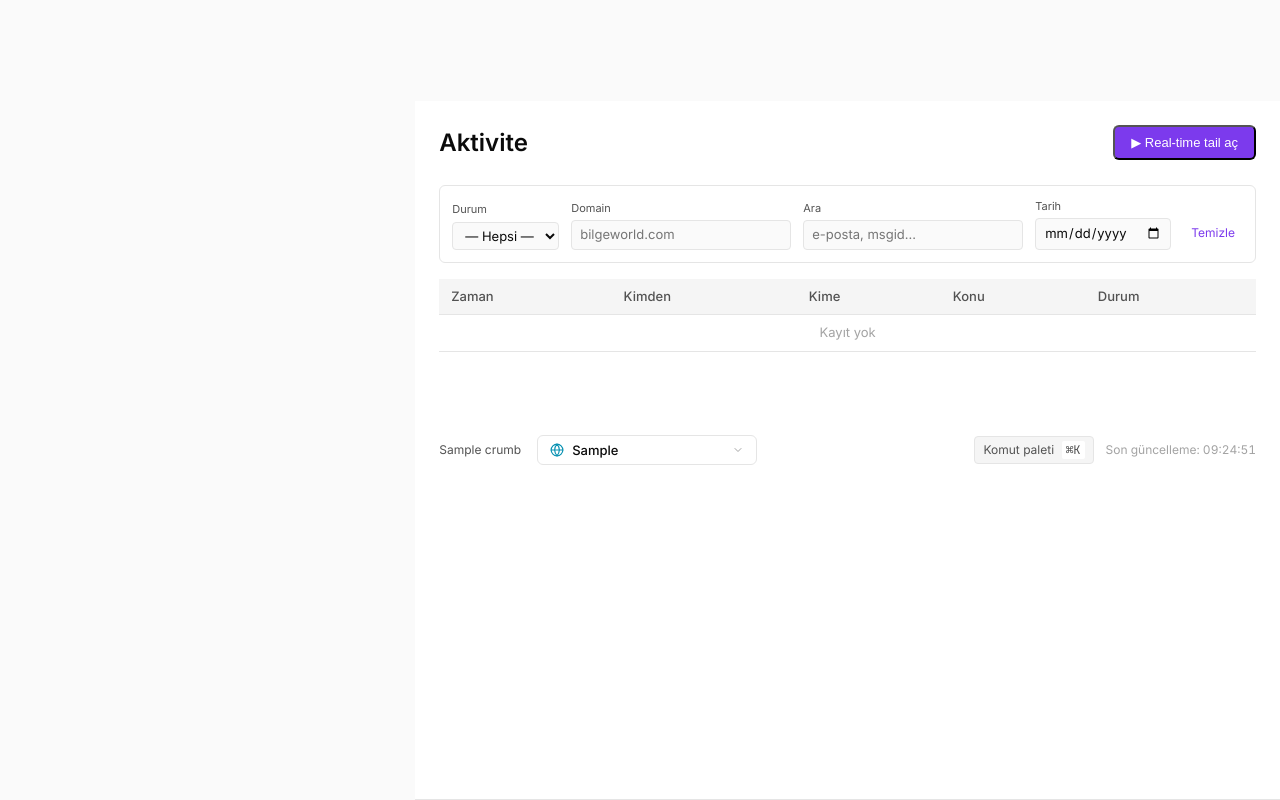
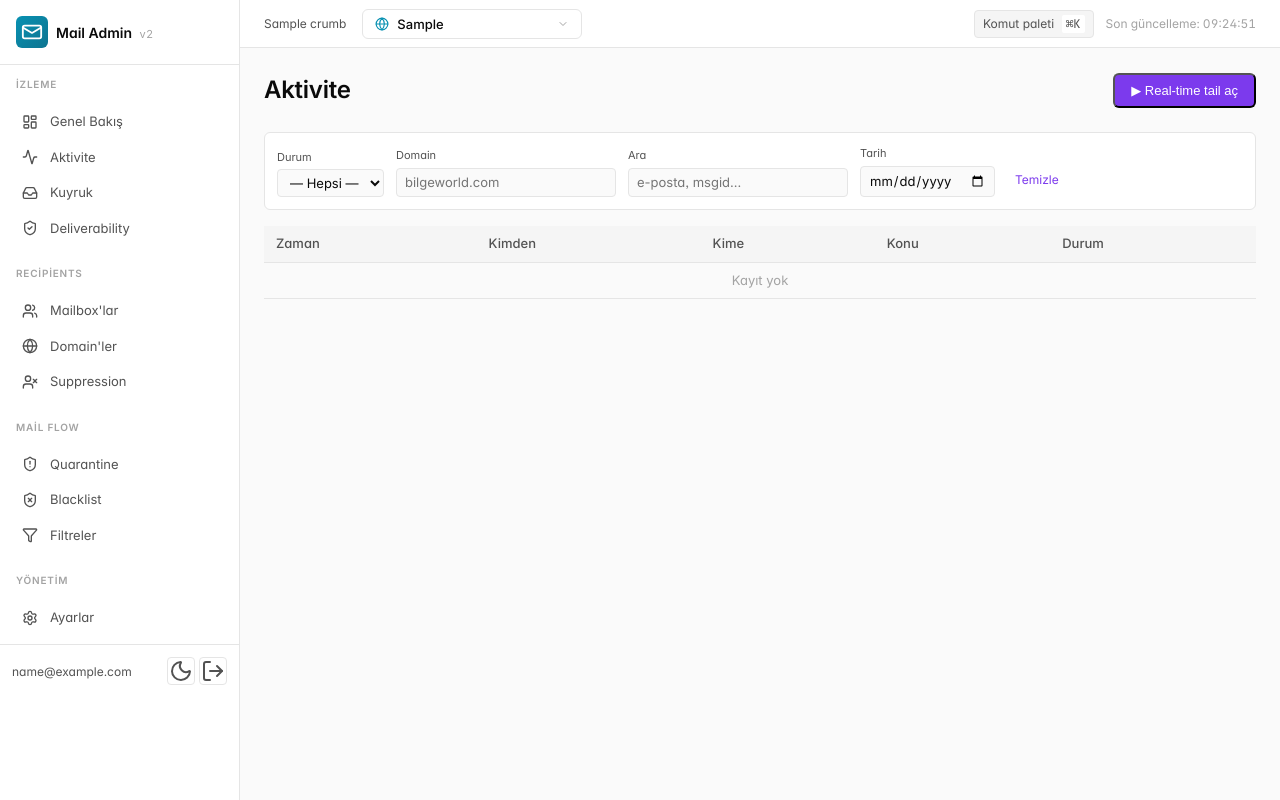
Before and after one commit to eqho10/mail-admin-v2, a FastAPI app: template templates/pages/activity.html in a window 1280 px wide. Run offline with FastAPI, Linux system fonts and the light colour scheme; the template is opened without the code that fills it: most values are stand-ins (such as "Sample title", 1, 10 or a date in 2020).

Commit message:
fix(css): broken admin-shell grid (areas needed quotes) + typography refine
- grid-template-areas was unquoted CSS string → 'none' computed → sidebar/topbar/main overlapped at same coords
- Added quoted area names so grid actually applies
- Inter @700 mapped to SemiBold woff2 (no Bold file exists, prevents fallback)
- Body: text-rendering: optimizeLegibility, font-feature-settings cv11/ss01/ss03/calt
- Tabular-nums on numeric UI (KPI values, counters, badges) for column alignment
- Headings: -0.011em letter-spacing, weight clamp to 600 for Inter consistency

```diff
--- a/static/css/app.css
+++ b/static/css/app.css
@@ -1,7 +1,8 @@
 /* === FONTS === */
-@font-face { font-family: 'Inter'; src: url('/static/fonts/Inter-Regular.woff2') format('woff2'); font-weight: 400; font-display: swap; }
-@font-face { font-family: 'Inter'; src: url('/static/fonts/Inter-Medium.woff2') format('woff2'); font-weight: 500; font-display: swap; }
-@font-face { font-family: 'Inter'; src: url('/static/fonts/Inter-SemiBold.woff2') format('woff2'); font-weight: 600; font-display: swap; }
+@font-face { font-family: 'Inter'; src: url('/static/fonts/Inter-Regular.woff2') format('woff2'); font-weight: 400; font-display: swap; font-feature-settings: 'cv11','ss01','ss03','calt','tnum'; }
+@font-face { font-family: 'Inter'; src: url('/static/fonts/Inter-Medium.woff2') format('woff2'); font-weight: 500; font-display: swap; font-feature-settings: 'cv11','ss01','ss03','calt','tnum'; }
+@font-face { font-family: 'Inter'; src: url('/static/fonts/Inter-SemiBold.woff2') format('woff2'); font-weight: 600; font-display: swap; font-feature-settings: 'cv11','ss01','ss03','calt','tnum'; }
+@font-face { font-family: 'Inter'; src: url('/static/fonts/Inter-SemiBold.woff2') format('woff2'); font-weight: 700; font-display: swap; font-feature-settings: 'cv11','ss01','ss03','calt','tnum'; }
 @font-face { font-family: 'JetBrains Mono'; src: url('/static/fonts/JetBrainsMono-Regular.woff2') format('woff2'); font-weight: 400; font-display: swap; }
 @font-face { font-family: 'JetBrains Mono'; src: url('/static/fonts/JetBrainsMono-Medium.woff2') format('woff2'); font-weight: 500; font-display: swap; }
 
@@ -78,12 +79,26 @@
 *, *::before, *::after { box-sizing: border-box; }
 html, body { margin: 0; padding: 0; }
 body {
-  font-family: 'Inter', -apple-system, BlinkMacSystemFont, sans-serif;
+  font-family: 'Inter', -apple-system, BlinkMacSystemFont, 'Segoe UI', Roboto, sans-serif;
   font-size: 13px;
   line-height: 1.5;
   color: var(--fg-0);
   background: var(--bg-0);
   -webkit-font-smoothing: antialiased;
+  -moz-osx-font-smoothing: grayscale;
+  text-rendering: optimizeLegibility;
+  font-feature-settings: 'cv11','ss01','ss03','calt';
+}
+/* Numeric tabular alignment for KPI / counters / metrics */
+.kpi-value, .ht-value, .td-count, .dhs-bar-segment,
+.list-item-meta, .panel-meta, .domain-cell,
+input[type=number], .breadcrumb, .badge {
+  font-variant-numeric: tabular-nums;
+}
+/* Headings — tighter tracking for crispness */
+h1, h2, h3, h4, .page-title {
+  letter-spacing: -0.011em;
+  font-weight: 600;
 }
 
 /* === LOGIN PAGE (ilk Faz 1 sayfası) === */
@@ -171,8 +186,8 @@ body {
   grid-template-columns: var(--sidebar-w) 1fr;
   grid-template-rows: var(--topbar-h) 1fr;
   grid-template-areas:
-    sidebar topbar
-    sidebar main;
+    "sidebar topbar"
+    "sidebar main";
   min-height: 100vh;
   transition: grid-template-columns .2s ease;
 }
```
